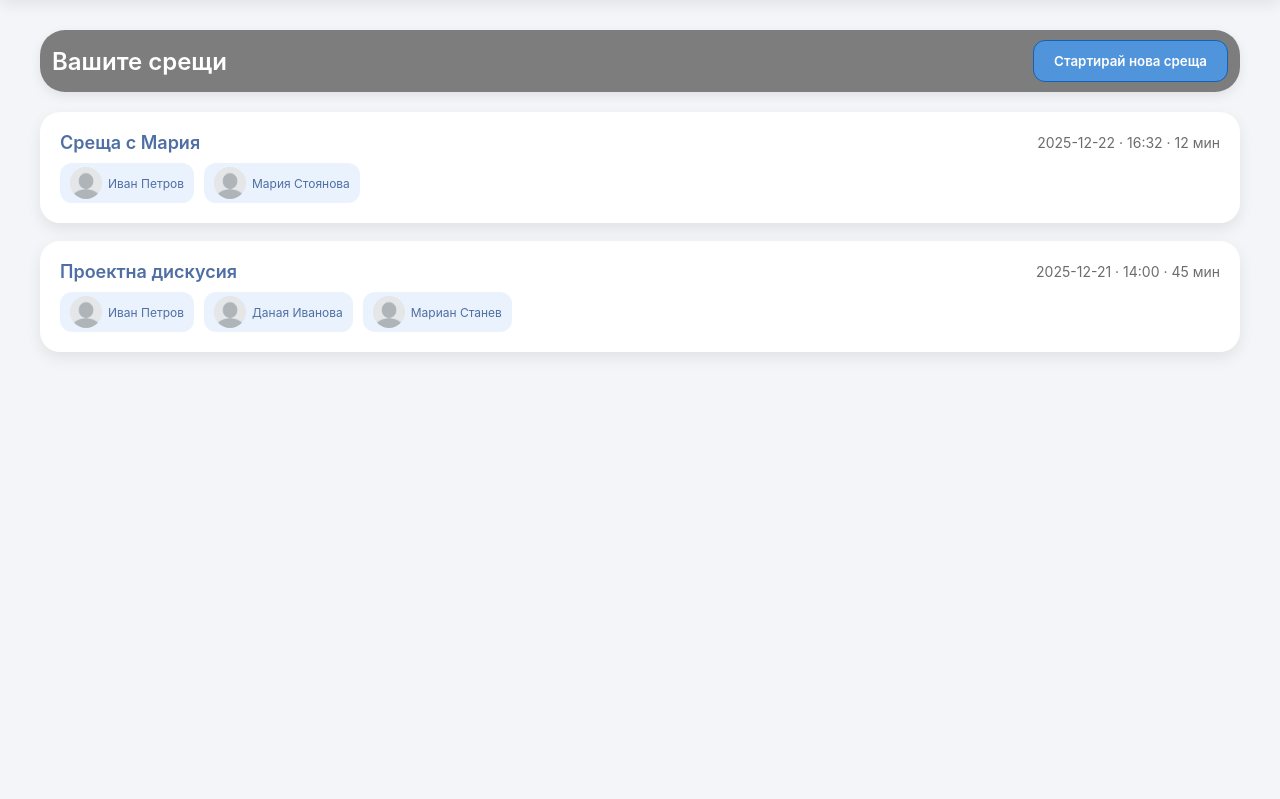
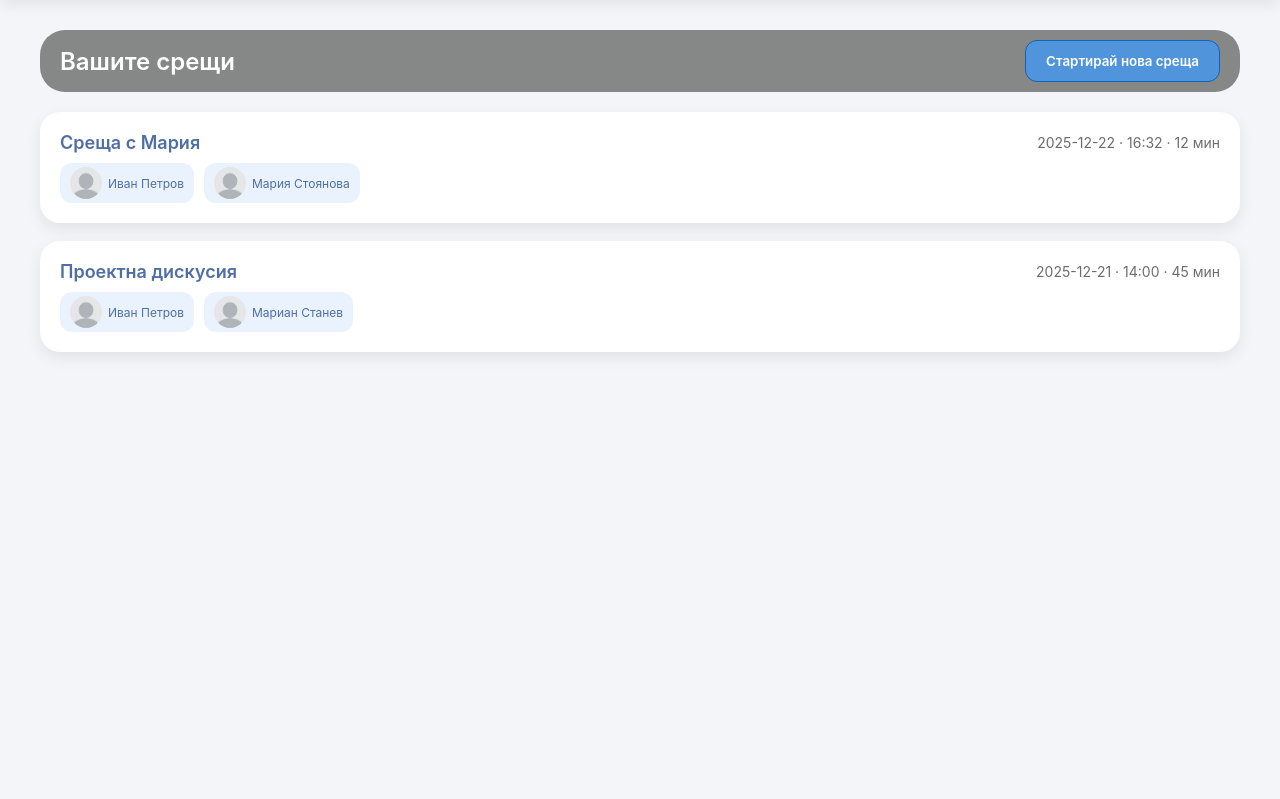
Before and after one commit to GabriellaRogut/VideoconferencingSystem, a PHP site: page /meetings.php in a window 1280 px wide. Shown: the part 75-874 px from the top of the page. Run offline with PHP 8.4, Linux system fonts and the light colour scheme.

Commit message:
style fixes

```diff
--- a/assets/css/call-style.css
+++ b/assets/css/call-style.css
@@ -204,7 +204,7 @@
 }
 
 
-/* --- GRID LOGIC --- */
+/* --- GRID LOGIC ??? --- */
 
 /* 1 participant → full width */
 .video-grid {
@@ -234,7 +234,7 @@
 
 
 
-/* CONTROLS (FOOTER)*/
+/* CONTROLS */
 .controls {
   margin-top: auto;
   display: flex;
--- a/assets/css/general.css
+++ b/assets/css/general.css
@@ -1,10 +1,3 @@
-* {
-    margin: 0;
-    padding: 0;
-    box-sizing: border-box;
-    font-family: "Inter", "Roboto", sans-serif;
-}
-
 :root {
     --color-primary: #2D5BE3;
     --color-primary-light: #3E6CF0;
@@ -21,11 +14,23 @@
     --shadow-heavy: 0 10px 35px rgba(0, 0, 0, 0.12);
 }
 
+* {
+    margin: 0;
+    padding: 0;
+    box-sizing: border-box;
+    font-family: "Inter", "Roboto", sans-serif;
+}
+
+html {
+  scroll-behavior: smooth;
+}
+
 body {
     background: var(--color-bg);
     color: var(--color-text);
 }
 
+/* HEADER */
 .main-header {
     display: flex;
     justify-content: space-between;
--- a/assets/css/landing-style.css
+++ b/assets/css/landing-style.css
@@ -1,7 +1,6 @@
 body {
   line-height: 1.6;
 }
-
 
 /* HERO SECTION */
 .hero {
--- a/assets/css/meetings-style.css
+++ b/assets/css/meetings-style.css
@@ -9,9 +9,9 @@
     display: flex;
     align-items: center;
     justify-content: space-between;
-    background: rgba(104, 104, 104, 0.842);
-    box-shadow: 0 4px 12px rgba(0,0,0,0.08);
-    padding: 10px 12px;
+    background: rgba(104, 104, 104, 0.778);
+    box-shadow: 0 4px 12px var(--shadow-heavy);
+    padding: 10px 20px;
     border-radius: 25px;
 }
 
--- a/meetings.php
+++ b/meetings.php
@@ -1,5 +1,5 @@
 <?php
-// Example data – in real app you fetch from database
+// Example data (will fetch from database)
 $meetings = [
     [
         'title' => 'Среща с Мария',
@@ -13,16 +13,17 @@ $meetings = [
         'date' => '2025-12-21',
         'start_time' => '14:00',
         'duration' => '45 мин',
-        'participants' => ['Иван Петров', 'Даная Иванова', 'Мариан Станев']
+        'participants' => ['Иван Петров', 'Мариан Станев']
     ],
 ];
 ?>
+
 <!DOCTYPE html>
 <html lang="bg">
 <head>
     <meta charset="UTF-8">
     <meta name="viewport" content="width=device-width, initial-scale=1.0">
-    <title>SignConnect | Срещи</title>
+    <title>SignConnect | Вашите срещи</title>
 
     <?php include("includes/links.php"); ?>
     <link rel="stylesheet" href="assets/css/meetings-style.css?v=2">
--- a/waiting.php
+++ b/waiting.php
@@ -7,7 +7,7 @@
 <head>
     <meta charset="UTF-8">
     <meta name="viewport" content="width=device-width, initial-scale=1.0">
-    <title>SignConnect | Изчакване</title>
+    <title>SignConnect | Изчакване на участници</title>
 
     <?php include("includes/links.php"); ?>
     <link rel="stylesheet" href="assets/css/waiting-style.css?v=2">
```
Also changed, not shown: assets/css/account-style.css (+0 -10 lines), index.php (+2 -10 lines).
